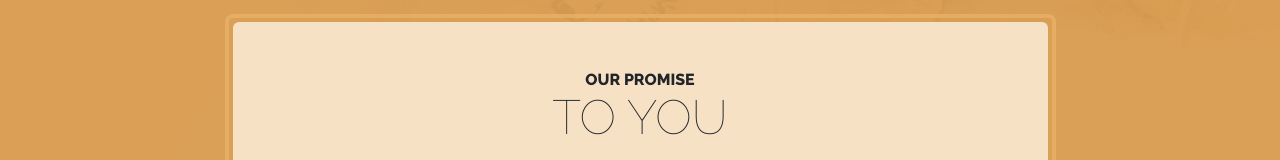
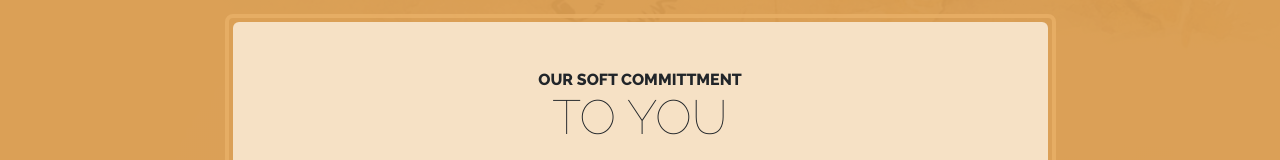
Before and after one commit to hawkers7/is201, a plain HTML site: page index.html in a window 1280 px wide. Shown: the part 1147-1307 px from the top of the page. Drawn offline with nearby package versions, Linux system fonts and the light colour scheme.

Commit message:
Add files via upload

```diff
--- a/index.html
+++ b/index.html
@@ -57,7 +57,7 @@
                     <div class="col-xl-9 mx-auto">
                         <div class="cta-inner bg-faded text-center rounded">
                             <h2 class="section-heading mb-4">
-                                <span class="section-heading-upper">Our Promise</span>
+                                <span class="section-heading-upper">Our Soft Committment</span>
                                 <span class="section-heading-lower">To You</span>
                             </h2>
                             <p class="mb-0">When you walk into our shop to start your day, we are dedicated to providing you with friendly service, a welcoming atmosphere, and above all else, excellent products made with the highest quality ingredients. If you are not satisfied, please let us know and we will do whatever we can to make things right!</p>
```
